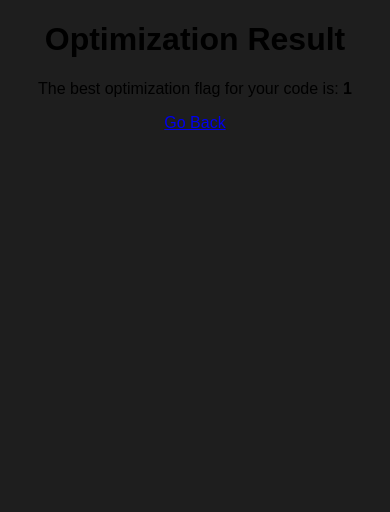
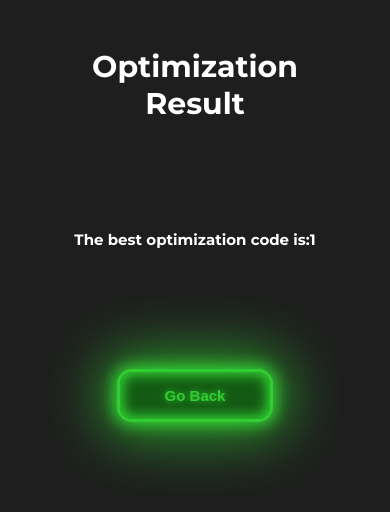
Before and after one commit to Swoyamjeetcodes/coptimize, a Flask app: page /result/1 in a window 390 px wide. Shown: the top 512 px of the page. Run offline with Flask 3, Linux system fonts and the light colour scheme.

Commit message:
made responsive

```diff
--- /dev/null
+++ b/static/result.css
@@ -0,0 +1,86 @@
+html, body {
+    font-family: "Montserrat", sans-serif;
+    text-align: center;
+    background-color: #1E1E1E;
+    margin: 0;
+    padding: 0;
+    height: 100vh;
+    overflow: hidden; /* Prevents scrolling */
+}
+.container {
+    display: flex;
+    flex-direction: column;
+    align-items: center;
+    justify-content: space-between;
+    min-height: 50vh;
+    padding: 20px;
+  }
+.heading {
+    width: 60px;
+    height: 90px;
+    font-family: "Montserrat", sans-serif;
+    font-weight: 700;
+    font-size: 30px;
+    color: #ffffff;
+    display: flex;
+    justify-content: center;
+    align-items: center;
+    border-radius: 10px;
+    margin: 0 auto;
+    margin-top: 20px;
+}
+p{
+    font-family: "Montserrat", sans-serif;
+    font-weight: 700;
+    font-size: 15px;
+    color: #ffffff;
+    display: flex;
+    justify-content: center;
+    align-items: center;
+    margin: 0 auto;
+    margin-top: 20px;
+}
+.goback {
+    --glow-color: rgb(50, 205, 50);
+    --glow-spread-color: rgba(50, 205, 50, 0.7);
+    --enhanced-glow-color: rgb(144, 238, 144);
+    --btn-color: rgb(20, 90, 20);
+    border: 0.25em solid var(--glow-color);
+    padding: 1em 3em;
+    color: var(--glow-color);
+    font-size: 15px;
+    font-weight: bold;
+    background-color: var(--btn-color);
+    border-radius: 1em;
+    outline: none;
+    box-shadow: 0 0 1em 0.25em var(--glow-color),
+      0 0 4em 1em var(--glow-spread-color),
+      inset 0 0 0.75em 0.25em var(--glow-color);
+    text-shadow: 0 0 0.5em var(--glow-color);
+    transition: all 0.3s;
+    position: relative;
+    display: inline-block;
+    margin-top: 40px; /* Adjust this value as needed */
+    margin-bottom: 20px;
+}
+
+.goback span {
+    font-family: "Montserrat", sans-serif;
+    font-weight: 700;
+    font-size: 48px;
+    color: white;
+}
+
+.goback:hover {
+    color: var(--btn-color);
+    background-color: var(--glow-color);
+    box-shadow: 0 0 1em 0.25em var(--glow-color),
+    0 0 4em 2em var(--glow-spread-color),
+    inset 0 0 0.75em 0.25em var(--glow-color);
+}
+
+.goback:active {
+    box-shadow: 0 0 0.6em 0.25em var(--glow-color),
+    0 0 2.5em 2em var(--glow-spread-color),
+    inset 0 0 0.5em 0.25em var(--glow-color);
+}
--- a/templates/result.html
+++ b/templates/result.html
@@ -4,11 +4,17 @@
     <meta charset="UTF-8">
     <meta name="viewport" content="width=device-width, initial-scale=1.0">
     <title>Optimization Result</title>
-    <link rel="stylesheet" href="/static/styles.css">
+    <link rel="stylesheet" href="/static/result.css">
+    <link rel="preconnect" href="https://fonts.googleapis.com">
+    <link rel="preconnect" href="https://fonts.gstatic.com" crossorigin>
+    <link href="https://fonts.googleapis.com/css2?family=Montserrat:ital,wght@0,100..900;1,100..900&display=swap" rel="stylesheet">
+    <link rel="icon" type="image/jpg" href="../static/images/KIIT-logo-HD.png">
 </head>
 <body>
-    <h1>Optimization Result</h1>
-    <p>The best optimization flag for your code is: <strong>{{ result }}</strong></p>
-    <a href="/">Go Back</a>
+    <div class="container">
+        <div class="heading">Optimization Result</div>
+        <p>The best optimization code is:{{ result }}</p>
+        <button class="goback">Go Back</button>
+      </div>
 </body>
 </html>
```
Also changed, not shown: static/styles.css (+57 -0 lines).
